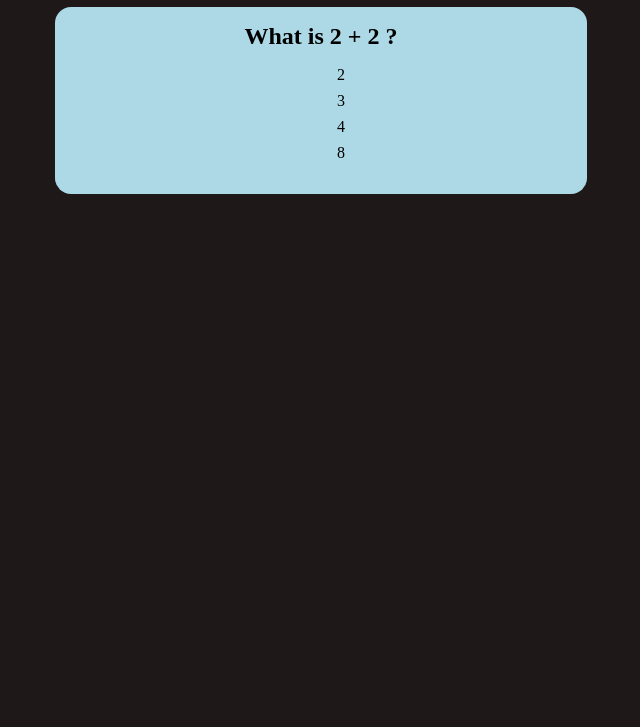
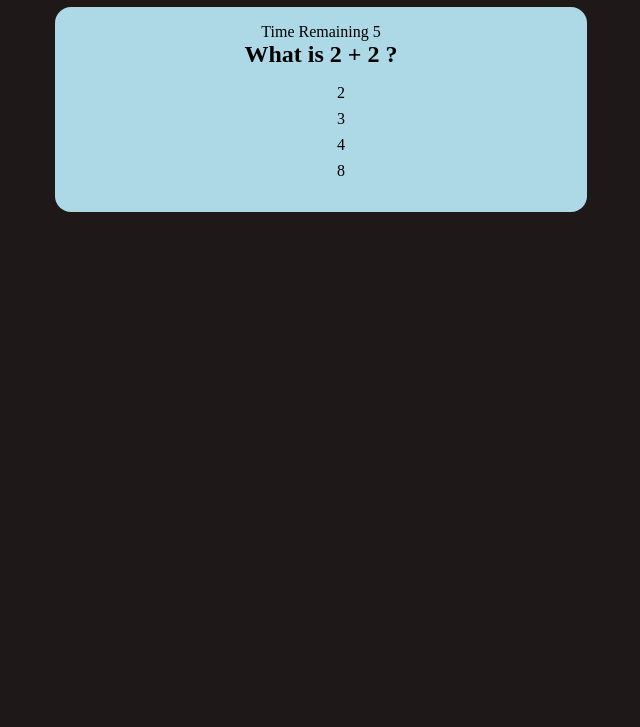
Before and after one commit to Hamza11067/QuizGame, a plain HTML site: page index.html in a window 1280 px wide. Shown: the part 73-800 px from the top of the page, without its empty margins (319-959 px from the left). Drawn offline with Linux system fonts and the light colour scheme.

Commit message:
added timer in the game

```diff
--- a/index.html
+++ b/index.html
@@ -9,6 +9,7 @@
   <body>
     <h1>Quiz Game</h1>
     <div id="quizContainer">
+      <div>Time Remaining <span class="timer"></span></div>
       <div class="quiz-section">
         <h2 class="question">What is 2 + 2 ?</h2>
         <ul class="quiz-options">
@@ -36,7 +37,7 @@
           <li>Rawalpindi</li>
         </ul>
       </div>
-      <div class="quiz-section">
+      <!-- <div class="quiz-section">
         <h2 class="question">What is HTML ?</h2>
         <ul class="quiz-options">
           <li>Programming Language</li>
@@ -53,7 +54,7 @@
           <li>Insaan</li>
           <li class="correct">Homo Sapien</li>
         </ul>
-      </div>
+      </div> -->
     </div>
 
     <script src="quiz.js"></script>
--- a/quiz.js
+++ b/quiz.js
@@ -3,6 +3,9 @@ class Question {
     this.quizContainer = document.getElementById(quizContainerId);
     this.currentQuestionIndex = 0;
     this.score = 0;
+    this.TimeLimit = 10;
+    this.TimeInterval = null;
+    this.startTimer();
     this.fetchQuestions();
     this.fetchOptions();
     this.fetchCorrectOptions();
@@ -43,6 +46,7 @@ class Question {
         questionBlock.style.display = "none";
       }
     });
+    this.startTimer();
   }
 
   addEventListeners() {
@@ -53,6 +57,7 @@ class Question {
   }
 
   handleAnswerClick(event) {
+    clearInterval(this.TimeInterval);
     const selectedOption = event.target.innerHTML;
     const correctAnswer = this.correctOptions[this.currentQuestionIndex];
 
@@ -76,6 +81,7 @@ class Question {
   }
 
   endQuiz() {
+    clearInterval(this.TimeInterval);
     this.quizContainer.innerHTML += `
       <div id="finalScreen">
         <h2>Quiz completed!</h2>
@@ -97,6 +103,32 @@ class Question {
     this.renderQuestion();
     this.addEventListeners();
   }
+
+  startTimer() {
+    let timer = this.quizContainer.getElementsByClassName("timer")[0];
+    let timeLeft = this.TimeLimit;
+    // window.time = 0;
+
+    if (this.TimeInterval) {
+      clearInterval(this.TimeInterval);
+    }
+
+    this.TimeInterval = setInterval(() => {
+      timeLeft--;
+      timer.innerHTML = timeLeft;
+
+      if (timeLeft <= 0) {
+        clearInterval(this.TimeInterval);
+        alert("Time up");
+        this.nextQuestion();
+      }
+    }, 1000);
+
+    // setInterval(function (time) {
+    //   window.time += 1;
+    //   timer.innerHTML = window.time;
+    // }, 1000);
+  }
 }
 
 let question = new Question("quizContainer");
```
